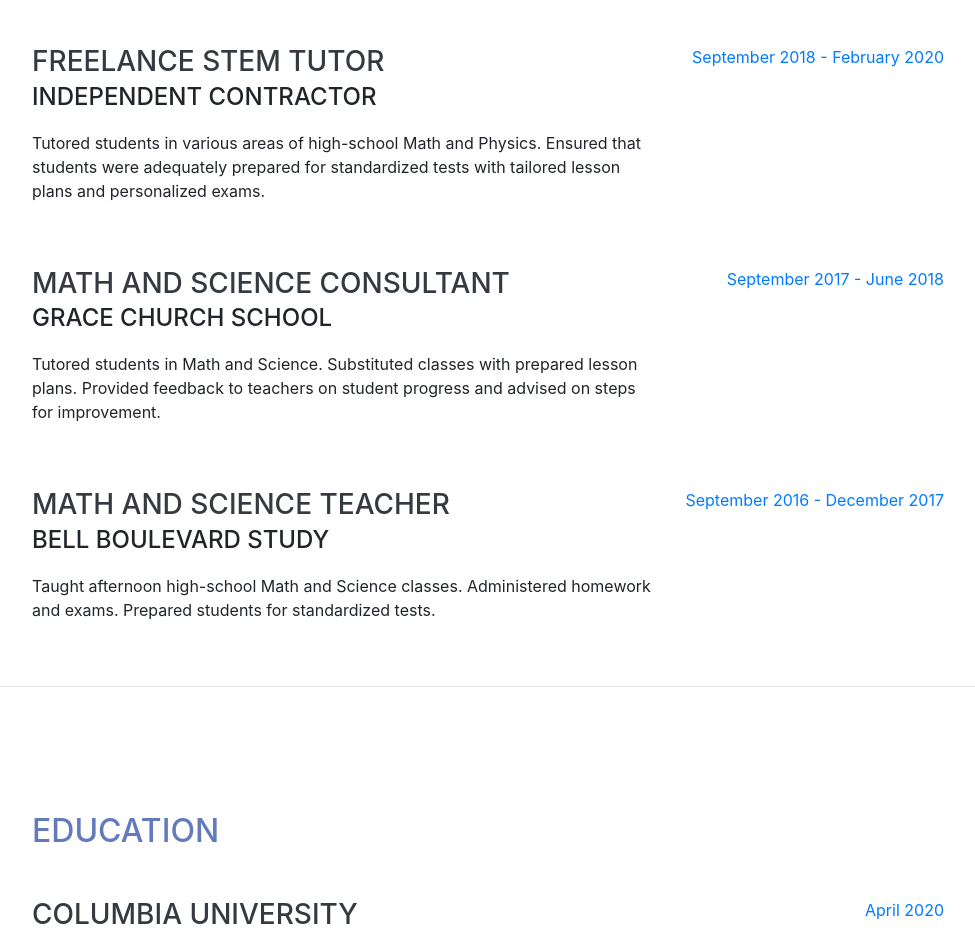
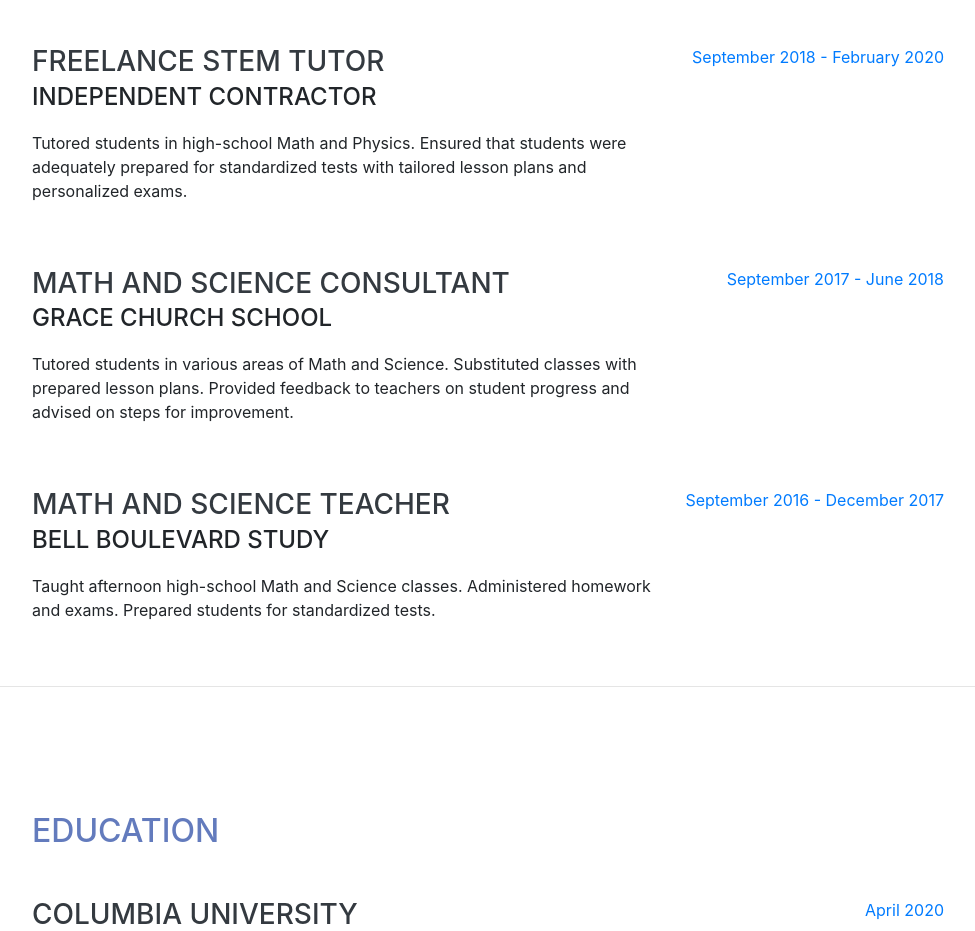
Before and after one commit to byronst10/portfolio, a website with bundled scripts: page index.html in a window 1280 px wide. Shown: the part 1088-2019 px from the top of the page, without its empty margins (288-1263 px from the left). Built offline with nearby package versions, Linux system fonts and the light colour scheme; a web font is replaced by a local one.

Commit message:
pushing changes

```diff
--- a/index.html
+++ b/index.html
@@ -95,7 +95,7 @@
           <div class="resume-content">
             <h3 class="mb-0">Freelance STEM Tutor</h3>
             <div class="subheading mb-3">Independent Contractor</div>
-            <p>Tutored students in various areas of high-school Math and Physics. Ensured that students were adequately prepared for standardized tests with tailored lesson plans and personalized exams.</p>
+            <p>Tutored students in high-school Math and Physics. Ensured that students were adequately prepared for standardized tests with tailored lesson plans and personalized exams.</p>
           </div>
           <div class="resume-date text-md-right">
             <span class="text-primary">September 2018 - February 2020</span>
@@ -106,7 +106,7 @@
           <div class="resume-content">
             <h3 class="mb-0">Math and Science Consultant</h3>
             <div class="subheading mb-3">Grace Church School</div>
-            <p>Tutored students in Math and Science. Substituted classes with prepared lesson plans. Provided feedback to teachers on student progress and advised on steps for improvement.</p>
+            <p>Tutored students in various areas of Math and Science. Substituted classes with prepared lesson plans. Provided feedback to teachers on student progress and advised on steps for improvement.</p>
           </div>
           <div class="resume-date text-md-right">
             <span class="text-primary">September 2017 - June 2018</span>
```
